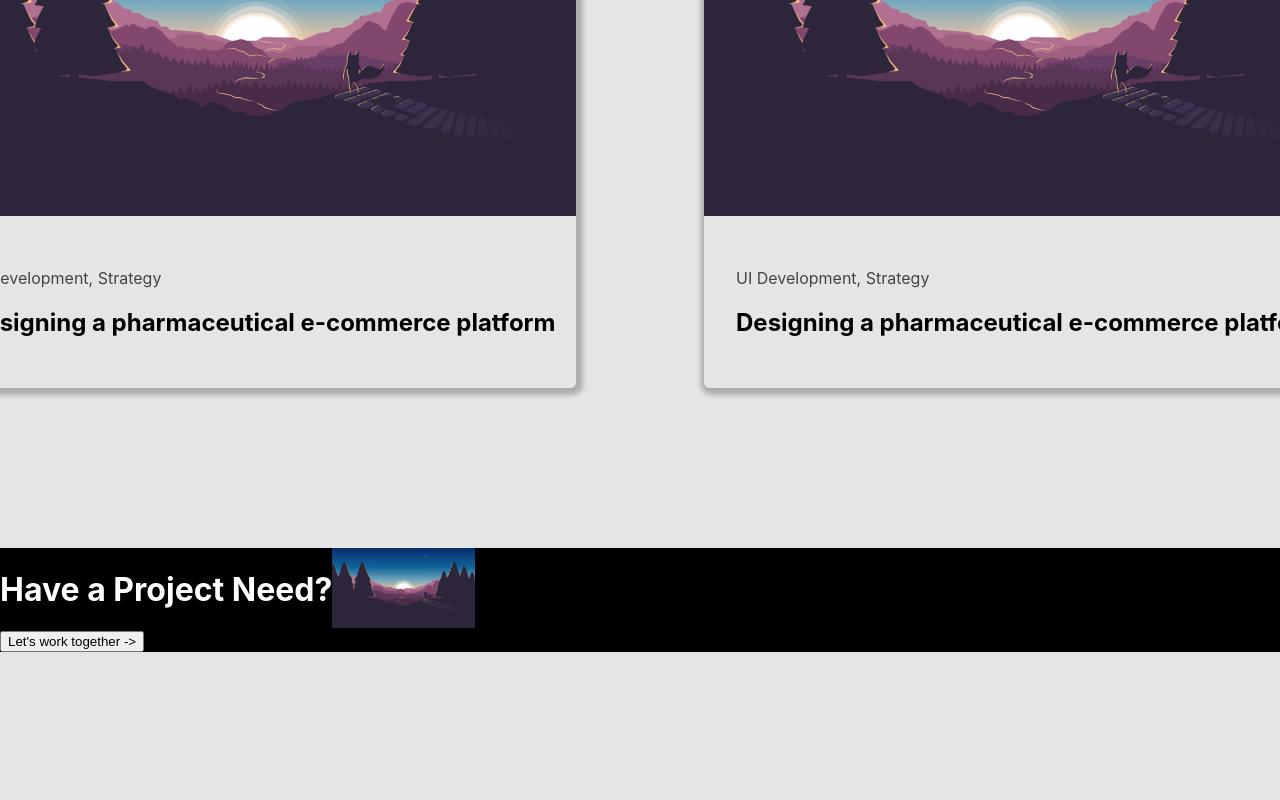
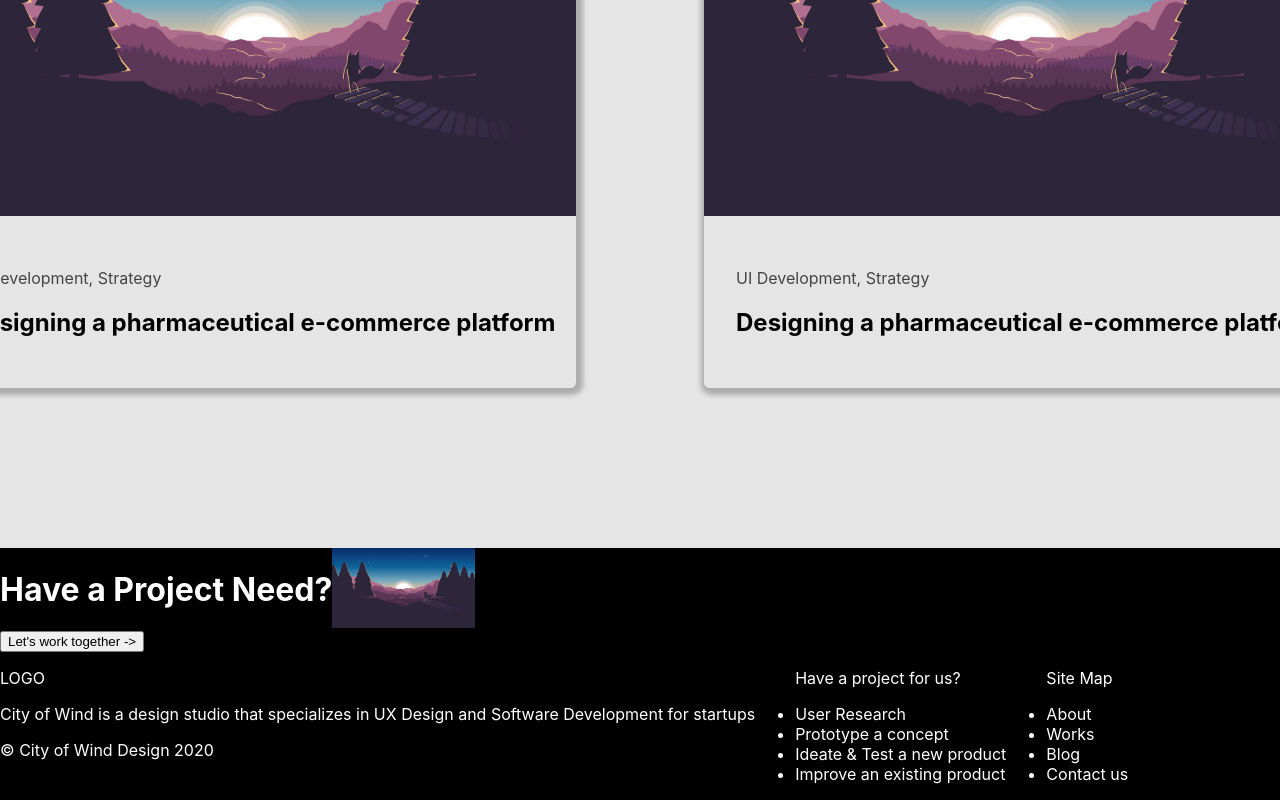
Before and after one commit to ltramos7/cwd-website-fe, a React (Create React App) app: page /work in a window 1280 px wide. Shown: the part 2117-2917 px from the top of the page. Before the commit the page ends 2769 px from the top, so only its background shows below. Built offline with nearby package versions, Linux system fonts and the light colour scheme.

Commit message:
footer structure and initial style set up

```diff
--- a/src/components/global/footer/index.js
+++ b/src/components/global/footer/index.js
@@ -13,6 +13,34 @@ class Footer extends React.Component{
                         <img src={require(`./images/minimal-placeholder.jpg`)} alt='placeholder-image' />
                     </div>
                 </div>
+
+                <div className='footer__sub'>
+                    <div className='footer__sub-text'>
+                        <p>LOGO</p>
+                        <p>City of Wind is a design studio that specializes in UX Design and Software Development for startups</p>
+                        <p>&copy; City of Wind Design 2020</p>
+                    </div>
+
+                    <div className='footer__sub-project'>
+                        <ul className='footer__sub-project-list'>
+                            <p>Have a project for us?</p>
+                            <li>User Research</li>
+                            <li>Prototype a concept</li>
+                            <li>Ideate & Test a new product</li>
+                            <li>Improve an existing product</li>
+                        </ul>
+                    </div>
+
+                    <div className='footer__sub-site-map'>
+                        <ul className='footer__sub-site-map-list'>
+                            <p>Site Map</p>
+                            <li>About</li>
+                            <li>Works</li>
+                            <li>Blog</li>
+                            <li>Contact us</li>
+                        </ul>
+                    </div>
+                </div>
             </footer>
         )
     }
--- a/src/scss/_footer.scss
+++ b/src/scss/_footer.scss
@@ -15,4 +15,26 @@
             }
         }
     }
+
+    &__sub {
+        display: flex;
+
+        &-text {
+            & > p {
+                color: $white-color;
+            }
+        }
+
+        &-project {
+            &-list {
+                color: $white-color;
+            }
+        }
+
+        &-site-map {
+            &-list {
+                color: $white-color;
+            }
+        }
+    }
 }
```
